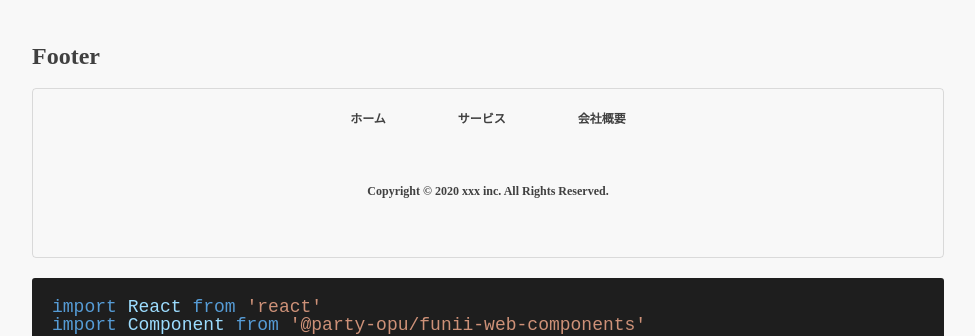
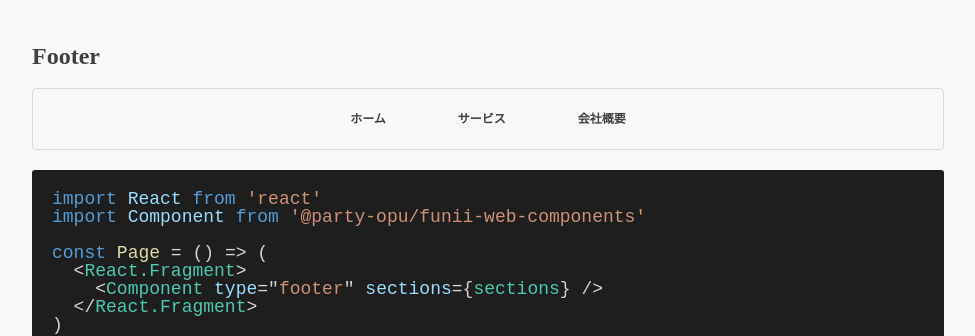
Before and after one commit to party-opu/funii-web-components, a React app: page / in a window 1280 px wide. Shown: the part 2520-2856 px from the top of the page, without its empty margins (152-1127 px from the left). Built offline with nearby package versions, Linux system fonts and the light colour scheme.

Commit message:
feat:delete_copy_right_from_footer

```diff
--- a/package.json
+++ b/package.json
@@ -1,6 +1,6 @@
 {
   "name": "@party-opu/funii-web-components",
-  "version": "0.0.20",
+  "version": "0.0.21",
   "main": "dist/index.js",
   "types": "dist/index.d.ts",
   "files": [
--- a/src/components/footer/index.tsx
+++ b/src/components/footer/index.tsx
@@ -24,9 +24,6 @@ const Footer = ({ sections, push, paths = [] }: ComponentProps) => {
             ))}
           </List>
         </ListWrapper>
-        <Spacer size="xxl" />
-        <CopyrightText>Copyright ©︎ 2020 xxx inc. All Rights Reserved.</CopyrightText>
-        <Spacer size="l" />
       </Nav>
     </Root>
   )
```
